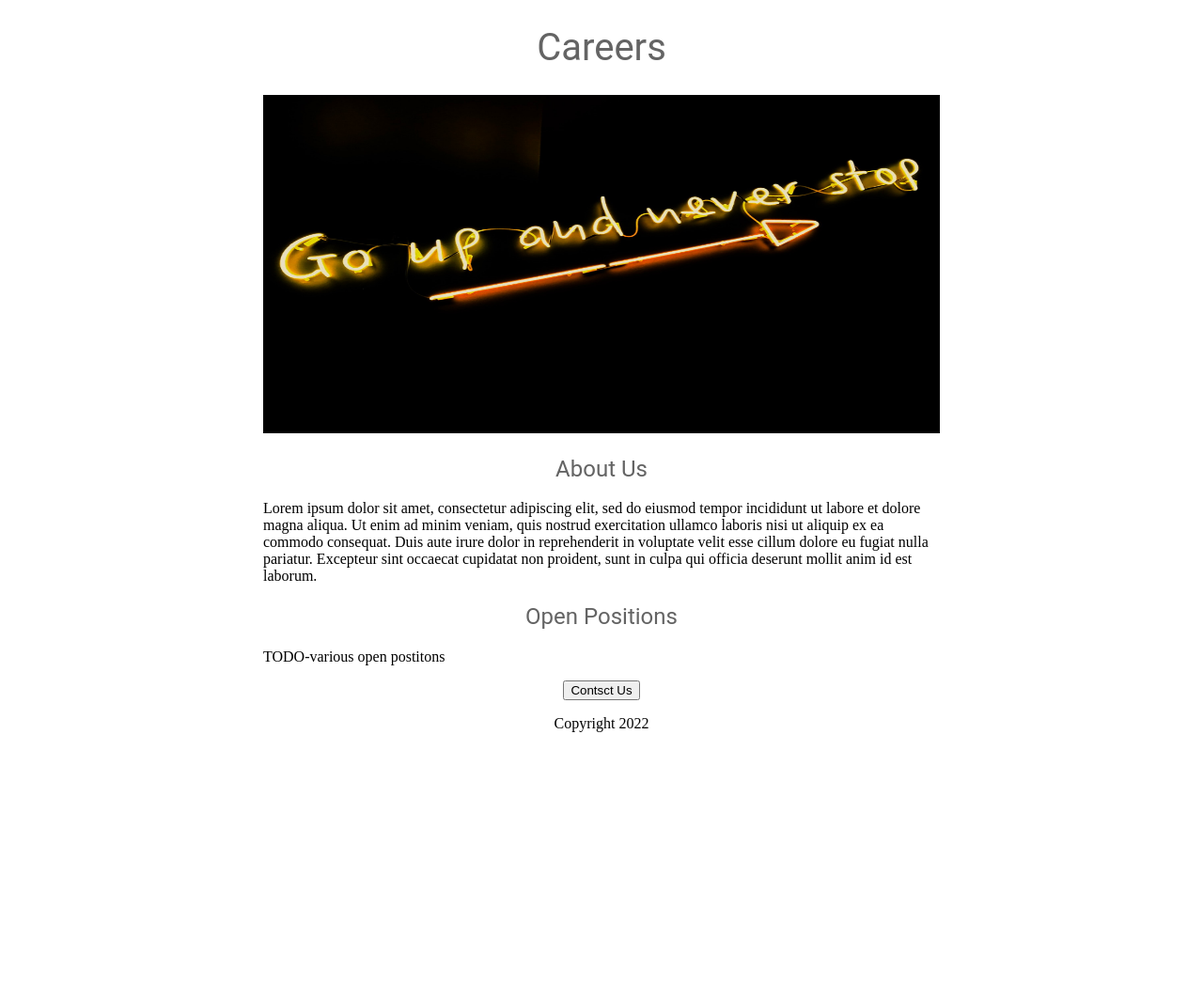
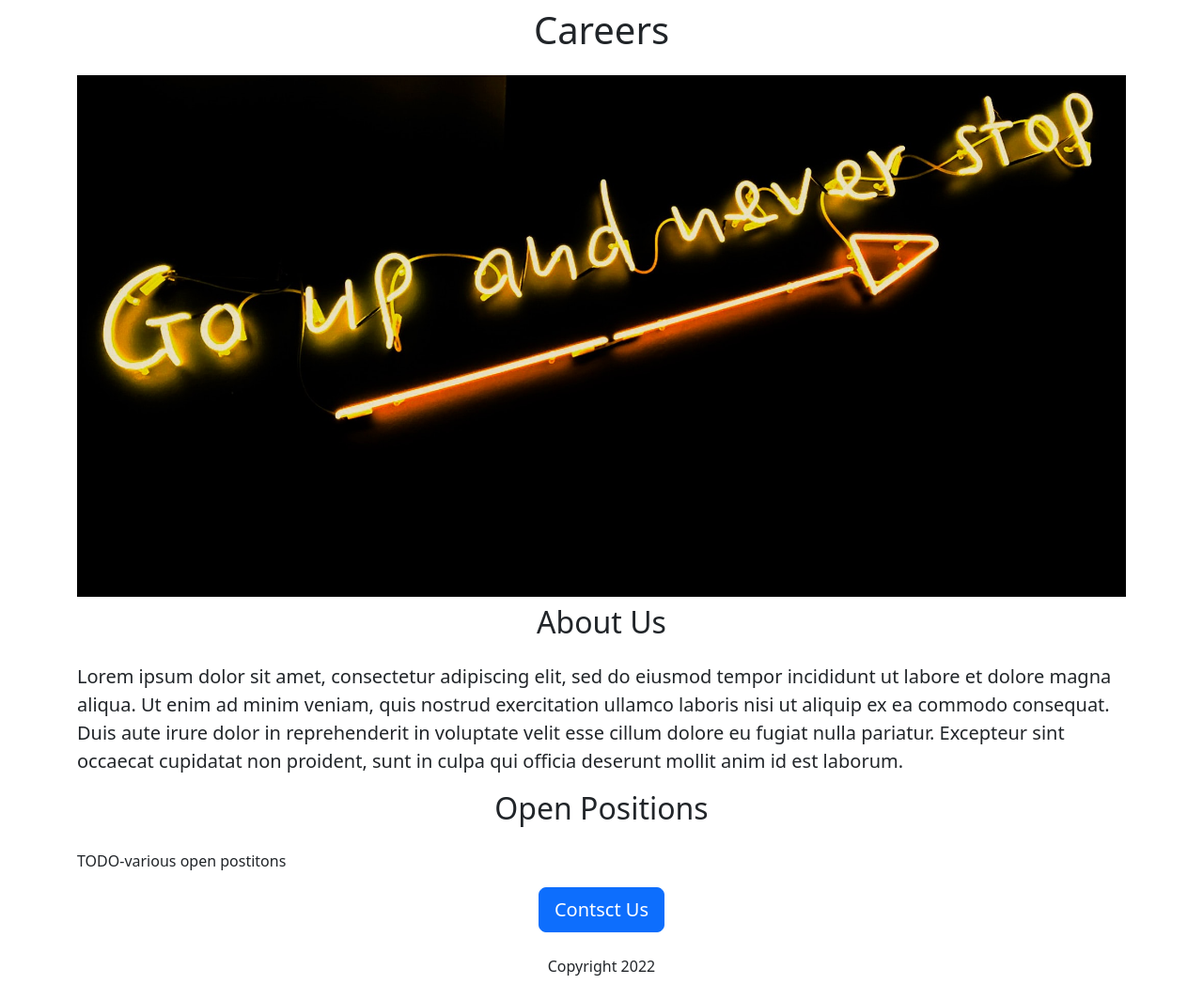
Before and after one commit to Omprakash-Dhakar/Careere-Website-using-Flask, a Flask app: page / in a window 1280 px wide. Shown: the whole page at 94% size. Before the commit the page ends 779 px from the top, so only its background shows below. Run offline with Flask 2, Linux system fonts and the light colour scheme.

Commit message:
added  some bootstrap

```diff
--- a/templates/home.html
+++ b/templates/home.html
@@ -2,51 +2,29 @@
 <html>
   <head>
     <title>Career Site</title>
+    <meta charset="utf-8">
+    <meta name="viewport" content="width=device-width, initial-scale=1">
+     <link href="https://cdn.jsdelivr.net/npm/bootstrap@5.2.2/dist/css/bootstrap.min.css" rel="stylesheet" integrity="sha384-Zenh87qX5JnK2Jl0vWa8Ck2rdkQ2Bzep5IDxbcnCeuOxjzrPF/et3URy9Bv1WTRi" crossorigin="anonymous">
     <style>
-      h1{
-        font-size: 40px;
-        font-family: Roboto;
-        font-Weight: normal;
-        color: rgb(100,100,100);
-        text-align: center;
-      }
-
-      #banner {
-        width: 100%;
-        height: 360px;
-        object-fit: fill;
-      }
-
-      h2{
-        ont-size: 40px;
-        font-family: Roboto;
-        font-Weight: normal;
-        color: rgb(100,100,100);
-        text-align: center;
-      }
-
-      .class="bodytext"{
-        font-family: Roboto;
-        color: rgb(80, 80, 80);;
-      }
-
-      #container{
-        max-width: 720px;
-        margin: 0 auto 0 auto;
+      #banner{
+        height: 555px;
+        width:100%;
+        object-fit: cover;
       }
     </style>
+
   </head>
   <body>
-    <div id="container">
-      <h1>Careers</h1>
-      <img id="banner" src="https://website-using-flask.omprakashdhakar.repl.co/static/banner.jpg" height="320">
-      <h2>About Us</h2>
-      <p class="bodytext">Lorem ipsum dolor sit amet, consectetur adipiscing elit, sed do eiusmod tempor incididunt ut labore et dolore magna aliqua. Ut enim ad minim veniam, quis nostrud exercitation ullamco laboris nisi ut aliquip ex ea commodo consequat. Duis aute irure dolor in reprehenderit in voluptate velit esse cillum dolore eu fugiat nulla pariatur. Excepteur sint occaecat cupidatat non proident, sunt in culpa qui officia deserunt mollit anim id est laborum.</p>
-      <h2>Open Positions</h2>
-      <p class="bodytext">TODO-various open postitons</p>
-      <div style="text-align:center;">
-      <button>Contsct Us</button>
-        <p>Copyright 2022</p>
+    <div class="container mt-2 mb-4">
+      <h1 class="text-center mt-2 mb-4">Careers</h1>
+      <img class="img-fluid" id="banner" src="https://website-using-flask.omprakashdhakar.repl.co/static/banner.jpg" height="320">
+      <h2 class='text-center mt-2 mb-4'>About Us</h2>
+      <p class="lead">Lorem ipsum dolor sit amet, consectetur adipiscing elit, sed do eiusmod tempor incididunt ut labore et dolore magna aliqua. Ut enim ad minim veniam, quis nostrud exercitation ullamco laboris nisi ut aliquip ex ea commodo consequat. Duis aute irure dolor in reprehenderit in voluptate velit esse cillum dolore eu fugiat nulla pariatur. Excepteur sint occaecat cupidatat non proident, sunt in culpa qui officia deserunt mollit anim id est laborum.</p>
+      <h2 class='text-center mt-2 mb-4'>Open Positions</h2>
+      <p>TODO-various open postitons</p>
+      <div class="text-center">
+      <button class="btn btn-primary btn-lg">Contsct Us</button>
+        <p class="mt-4 mb-2">Copyright 2022</p>
       </div>
     </div>
   </body>
```
